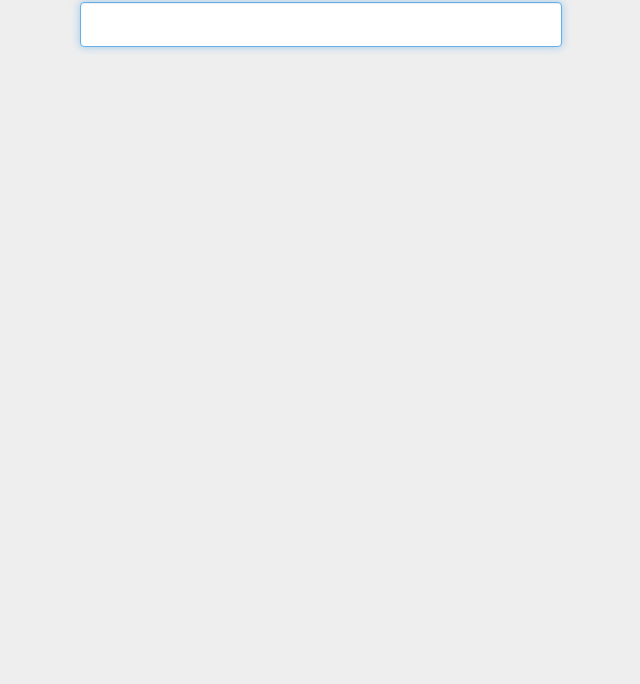
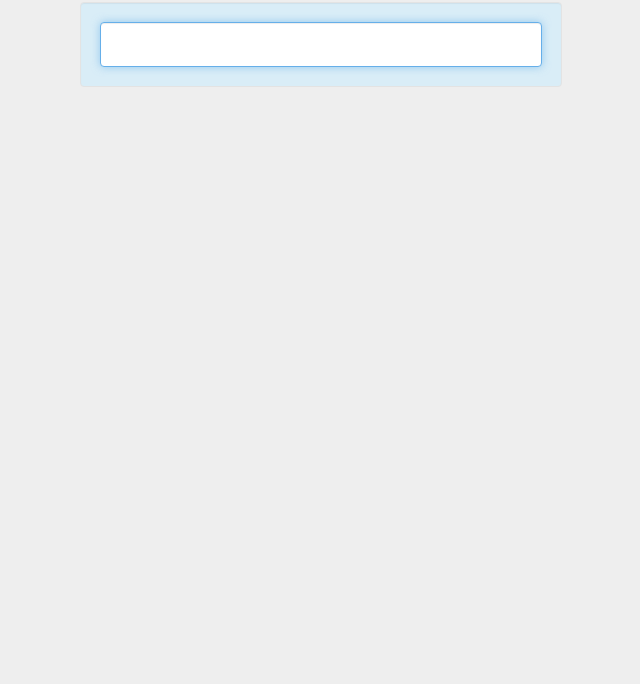
Before and after one commit to Steve132/blockchainscanner, a plain HTML site: page searchfirstbits.html in a window 1280 px wide. Shown: the part 116-800 px from the top of the page, without its empty margins (319-959 px from the left). Drawn offline with nearby package versions, Linux system fonts and the light colour scheme.

Commit message:
Added blue well around search for first bits.

```diff
--- a/searchfirstbits.html
+++ b/searchfirstbits.html
@@ -32,13 +32,18 @@
 			.form-search .form-control:focus {
 			z-index: 2;
 			}
+			.well{
+			background-color:#d9edf7;
+			}
 		</style>
 </head>
 <body>
 	<div class="container">
       <form class="form-search" role="form">
         <h2 class="form-search-heading">Search</h2>
-		<input id="search" type="text" class="form-control" data-provide="typeahead" css=".dropdown-menu { min-width: 100% }" required autofocus>
+		<div class="well">
+			<input id="search" type="text" class="form-control" data-provide="typeahead" css=".dropdown-menu { min-width: 100% }" required autofocus>
+		</div>
       </form>
     </div>
 
```
